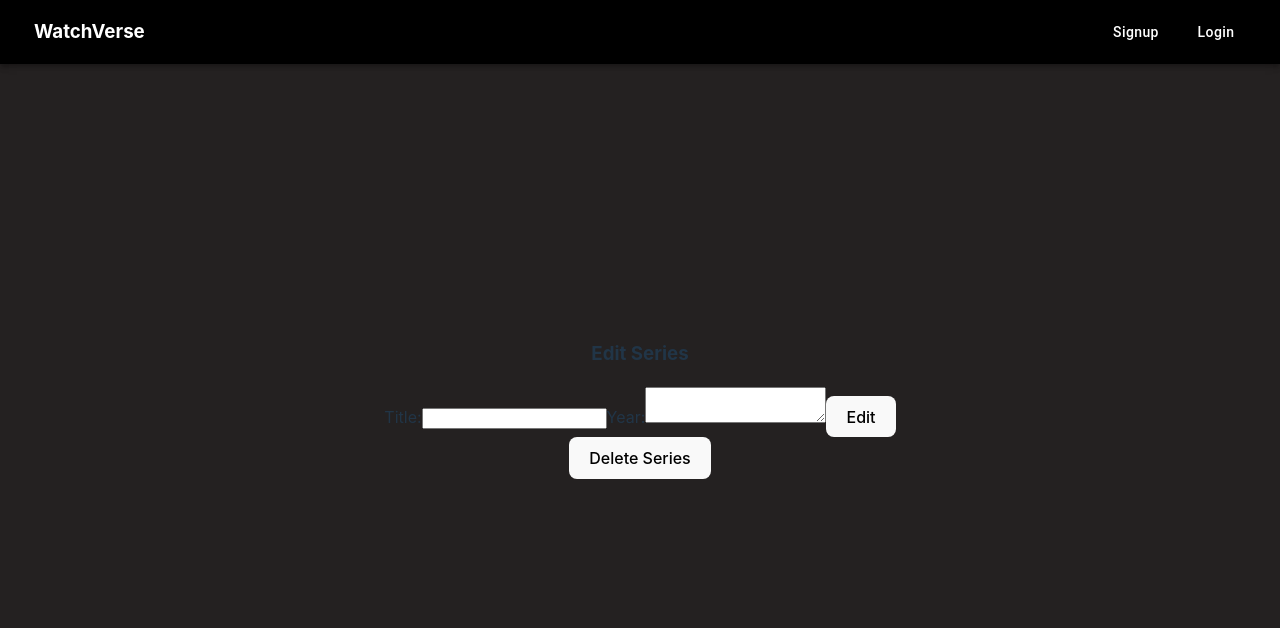
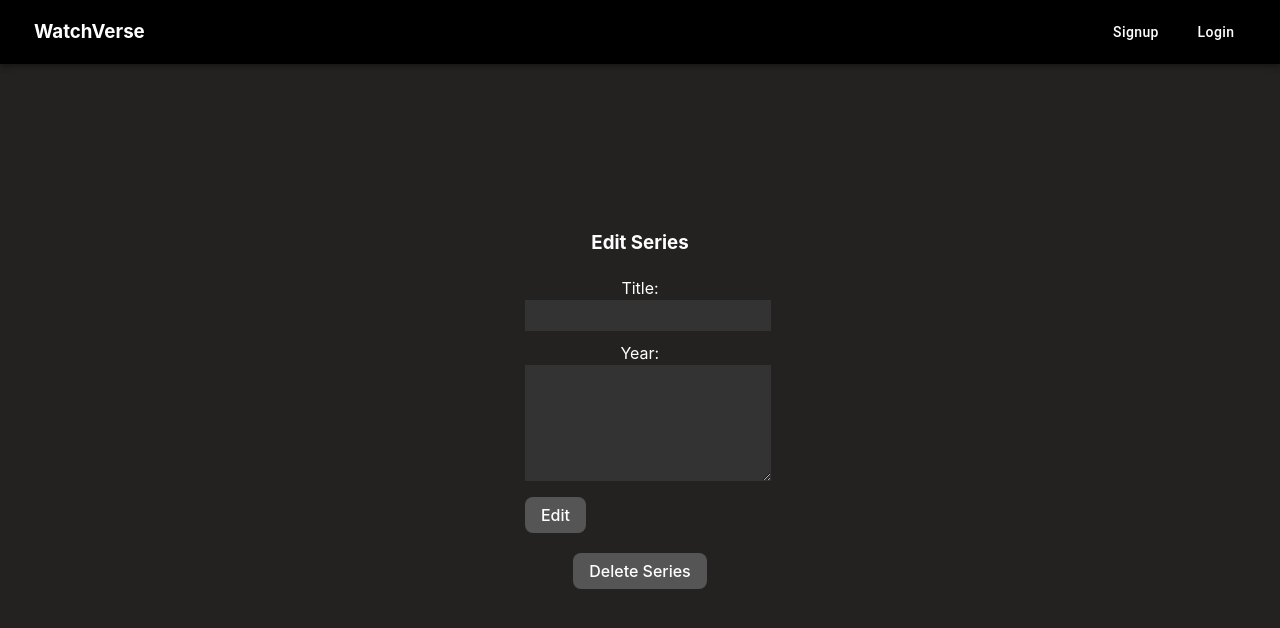
Before and after one commit to NunoDurao/WatchVerse---Frontend, a React (Vite) app: page /series/edit/1 in a window 1280 px wide. Shown: the top 628 px of the page. Built offline with nearby package versions, Linux system fonts and the light colour scheme; no server answers.

Commit message:
background

```diff
--- a/src/App.css
+++ b/src/App.css
@@ -128,3 +128,46 @@ body {
   height: 100%;
   z-index: -1;
 }
+
+.edit-project-page {
+  color: white;
+}
+
+.edit-form {
+  display: flex;
+  flex-direction: column;
+  align-items: flex-start;
+  margin-bottom: 20px;
+}
+
+.form-group {
+  margin-bottom: 10px;
+}
+
+.form-input,
+.form-textarea {
+  width: 100%;
+  padding: 8px;
+  border: none;
+  background-color: #333;
+  color: white;
+}
+
+.form-textarea {
+  resize: vertical;
+  height: 100px;
+}
+
+.form-button,
+.delete-button {
+  padding: 8px 16px;
+  border: none;
+  background-color: #555;
+  color: white;
+  cursor: pointer;
+}
+
+.form-button:hover,
+.delete-button:hover {
+  background-color: #777;
+}
--- a/src/Pages/EditSeries.jsx
+++ b/src/Pages/EditSeries.jsx
@@ -65,27 +65,37 @@ function EditSeriePage() {
 
   return (
     <div className="edit-project-page">
-      <h3>Edit Series</h3>
+      <h3 style={{ color: "white" }}>Edit Series</h3>
 
-      <form onSubmit={handleFormSubmit}>
-        <label>Title:</label>
+      <form onSubmit={handleFormSubmit} className="edit-form">
+        <div className="form-group">
+          <label style={{ color: "white" }}>Title:</label>
           <input
             type="text"
             name="title"
             value={title}
             onChange={(e) => setTitle(e.target.value)}
+            className="form-input"
           />
+        </div>
 
-        <label>Year:</label>
+        <div className="form-group">
+          <label style={{ color: "white" }}>Year:</label>
           <textarea
             name="year"
             value={year}
             onChange={(e) => setYear(e.target.value)}
+            className="form-textarea"
           />
+        </div>
 
-        <button type="submit">Edit</button>
+        <button type="submit" className="form-button">
+          Edit
+        </button>
       </form>
-      <button onClick={deleteSerie}>Delete Series</button>
+      <button onClick={deleteSerie} className="delete-button">
+        Delete Series
+      </button>
     </div>
   );
 }
```
Lines whose indentation alone changed are shown as unchanged.
